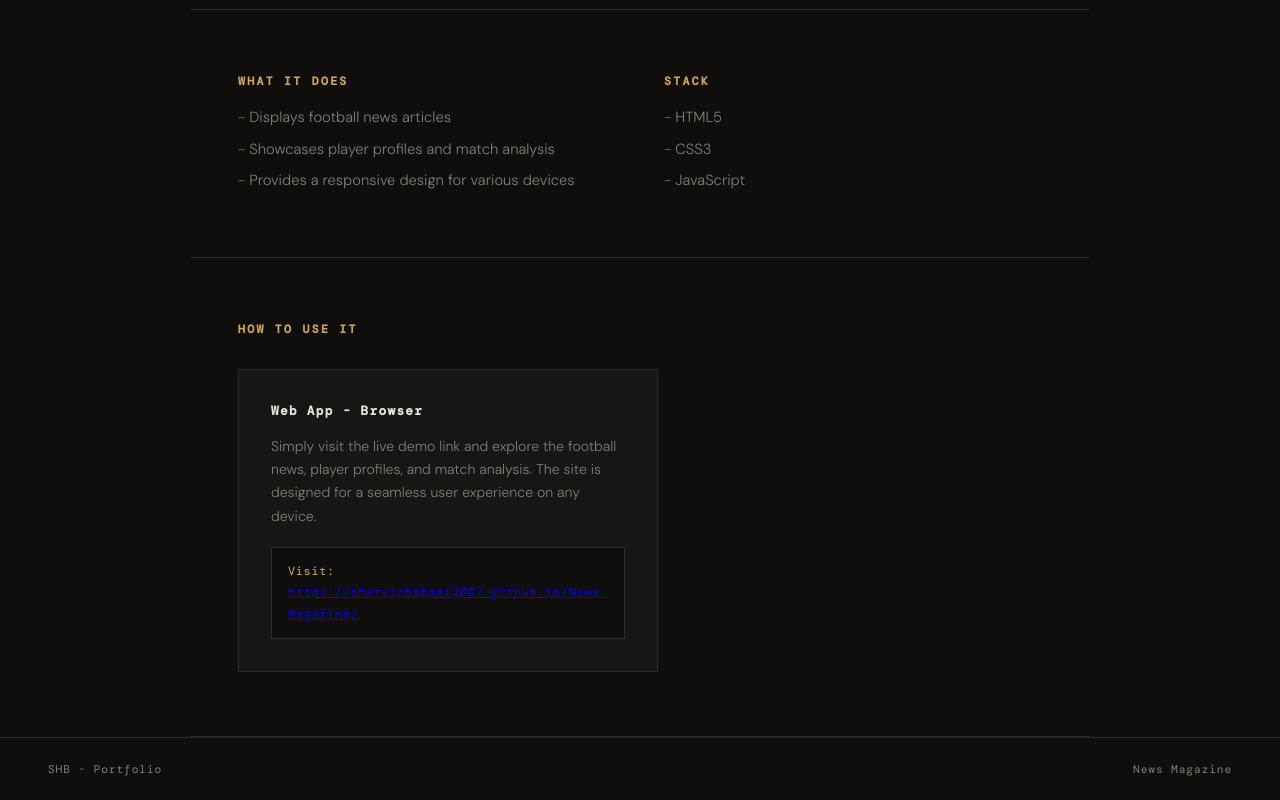
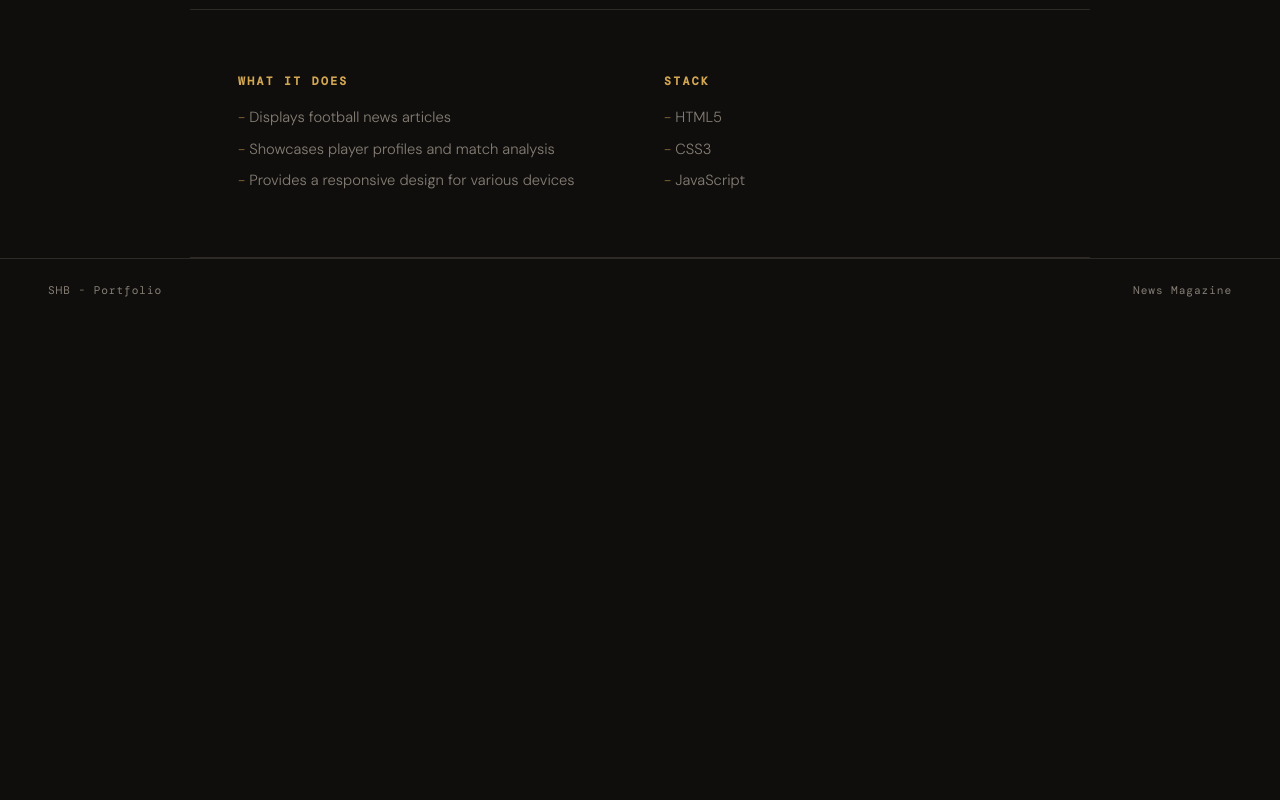
Before and after one commit to ShervinBabaei2007/ShervinBabaei-Portfolio, a plain HTML site: page projects/Magazine/index.html in a window 1280 px wide. Shown: the part 642-1442 px from the top of the page. After the commit the page ends 963 px from the top, so only its background shows below. Drawn offline with nearby package versions, Linux system fonts and the light colour scheme; a web font is replaced by a local one.

Commit message:
Remove content, was kind of useless.

```diff
--- a/projects/Magazine/index.html
+++ b/projects/Magazine/index.html
@@ -398,25 +398,6 @@
       </div>
     </section>
 
-    <section class="modes">
-      <h2>How to use it</h2>
-      <div class="modes-grid">
-        <div class="mode-card">
-          <h4>Web App - Browser</h4>
-          <p>
-            Simply visit the live demo link and explore the football news, player profiles, and
-            match analysis. The site is designed for a seamless user experience on any device.
-          </p>
-          <div class="code-block">
-            Visit:
-            <a href="https://shervinbabaei2007.github.io/News-Magazine/"
-              >https://shervinbabaei2007.github.io/News-Magazine/</a
-            >
-          </div>
-        </div>
-      </div>
-    </section>
-
     <footer>
       SHB - Portfolio
       <span>News Magazine</span>
```
